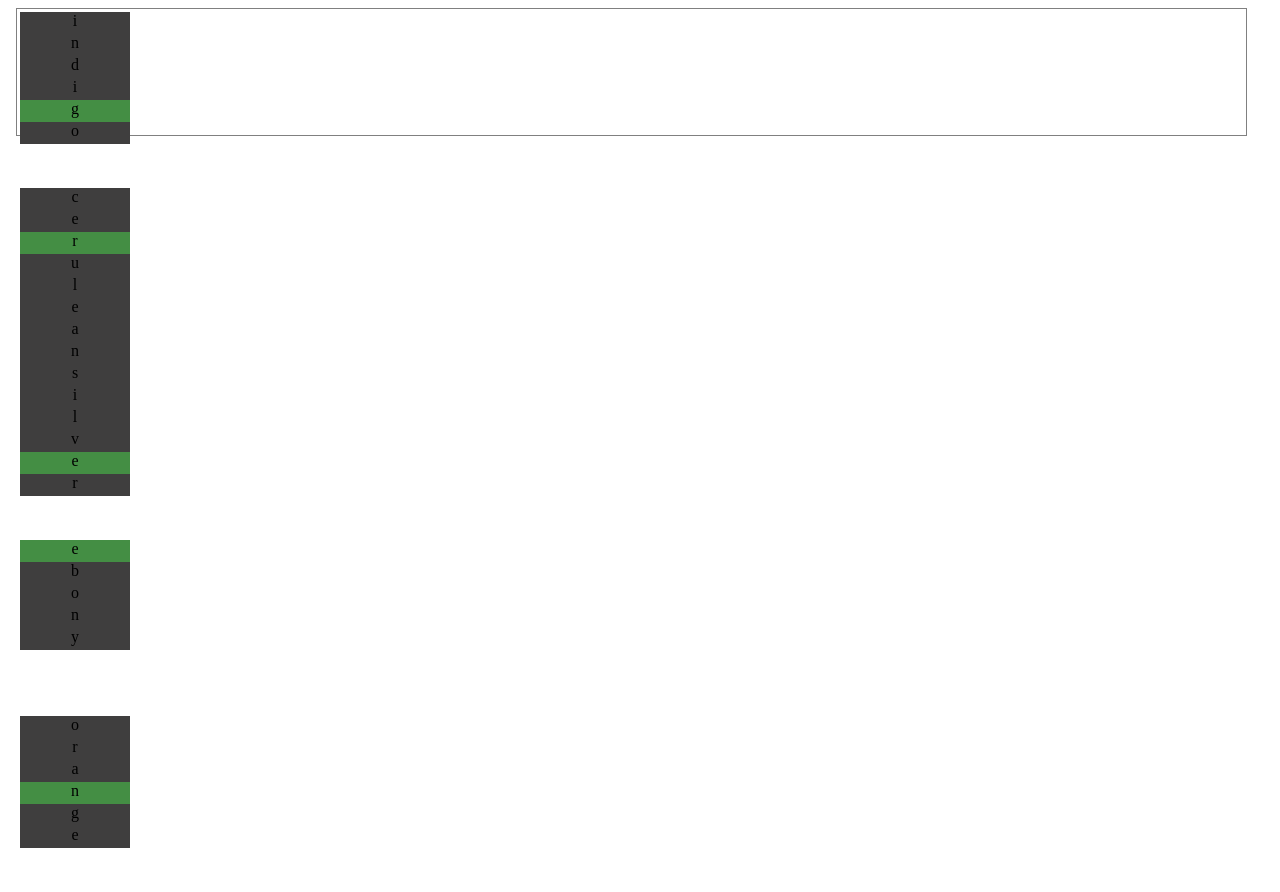
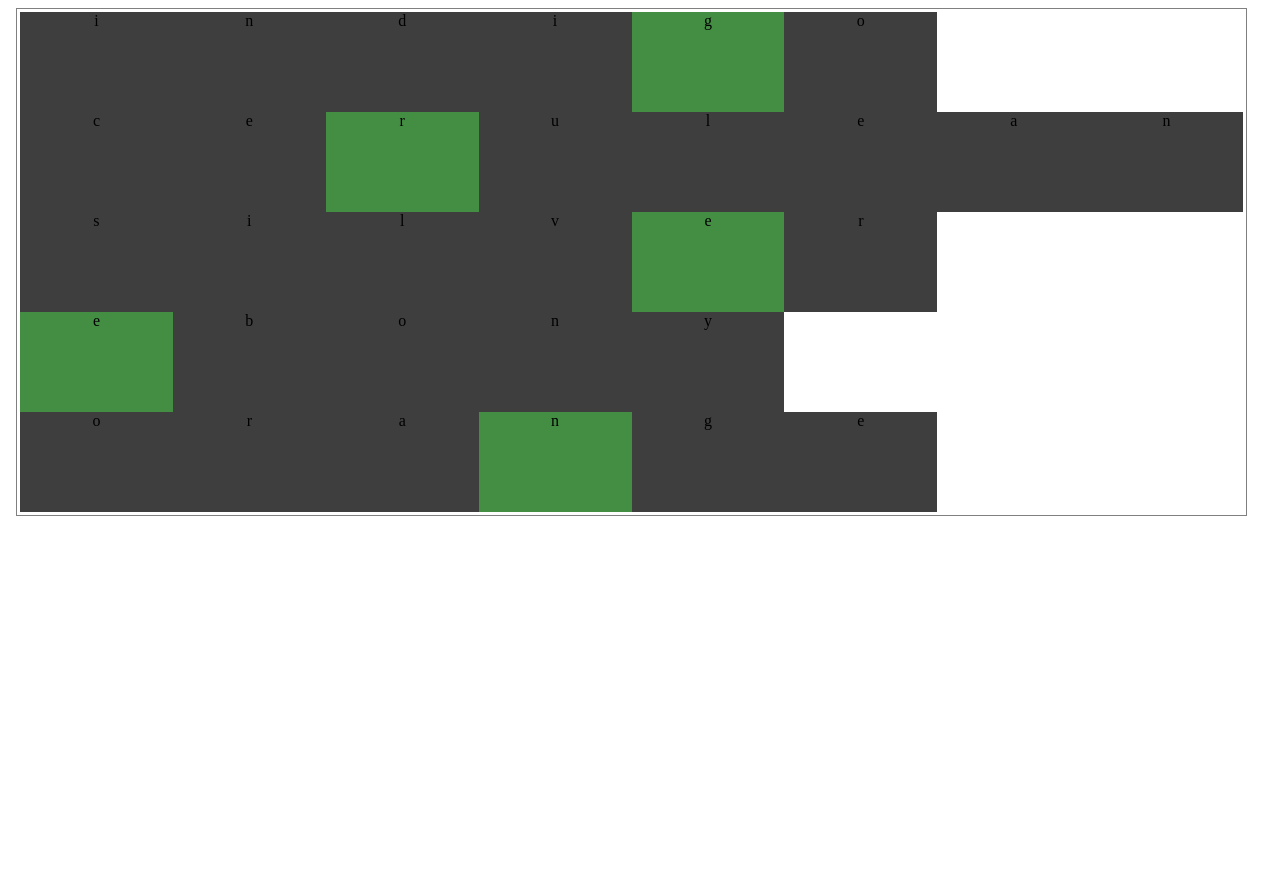
Before and after one commit to Edvinas82/Flexbox-uzduotys, a plain HTML site: page 4Uzd/index.html in a window 1280 px wide. After the commit the page ends 800 px from the top, so only its background shows below. Drawn offline with Linux system fonts and the light colour scheme.

```diff
--- a/4Uzd/index.html
+++ b/4Uzd/index.html
@@ -9,7 +9,7 @@
 </head>
 <body>
     <div class="isorinis-flexas">
-        <div>
+        <div class="langeliu-isdestymas">
             <div class="langeliai tekstas pilki-langeliai">i</div>
             <div class="langeliai tekstas pilki-langeliai">n</div>
             <div class="langeliai tekstas pilki-langeliai">d</div>
@@ -19,7 +19,7 @@
             <div class="langeliai balti langeliai"></div>
             <div class="langeliai balti langeliai"></div>
         </div>
-        <div>
+        <div class="langeliu-isdestymas">
             <div class="langeliai tekstas pilki-langeliai">c</div>
             <div class="langeliai tekstas pilki-langeliai">e</div>
             <div class="langeliai tekstas zali-langeliai">r</div>
@@ -29,7 +29,7 @@
             <div class="langeliai tekstas pilki-langeliai">a</div>
             <div class="langeliai tekstas pilki-langeliai">n</div>
         </div>
-        <div>
+        <div class="langeliu-isdestymas">
             <div class="langeliai tekstas pilki-langeliai">s</div>
             <div class="langeliai tekstas pilki-langeliai">i</div>
             <div class="langeliai tekstas pilki-langeliai">l</div>
@@ -39,7 +39,7 @@
             <div class="langeliai balti langeliai"></div>
             <div class="langeliai balti langeliai"></div>
         </div>
-        <div>
+        <div class="langeliu-isdestymas">
             <div class="langeliai tekstas zali-langeliai">e</div>
             <div class="langeliai tekstas pilki-langeliai">b</div>
             <div class="langeliai tekstas pilki-langeliai">o</div>
@@ -49,7 +49,7 @@
             <div class="langeliai balti langeliai"></div>
             <div class="langeliai balti langeliai"></div>
         </div>
-        <div>
+        <div class="langeliu-isdestymas">
             <div class="langeliai tekstas pilki-langeliai">o</div>
             <div class="langeliai tekstas pilki-langeliai">r</div>
             <div class="langeliai tekstas pilki-langeliai">a</div>
--- a/4Uzd/style.css
+++ b/4Uzd/style.css
@@ -1,7 +1,7 @@
 .isorinis-flexas {
     display: flex;
     flex-direction: column;
-    height: 120px;
+    height: 500px;
     width: 100;
     margin: 5px 25px 6px 8px;
     padding: 3px;
@@ -11,8 +11,8 @@
 .langeliai  {
     display: flex;
     flex-direction: row;
-    height: 22px;
-    width: 9%;
+    height: 100px;
+    width: 50%;
     display: flex;
     gap: 10px;
     justify-content: space-around;
@@ -40,5 +40,9 @@
     display: flex;
     flex-direction: row;
     text-align: center;
-    text-size-adjust: 7.33px;
+    text-size-adjust: 100px;
 }
+
+.langeliu-isdestymas {
+    display: flex;
+}
```
